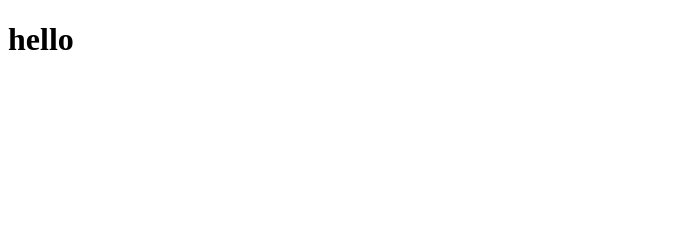
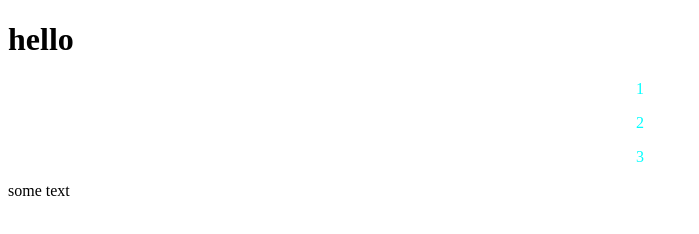
Before and after one commit to DarkSence/gittest, a plain HTML site: page index.html in a window 1280 px wide. Shown: the whole page, without its empty margins (0-699 px from the left). Drawn offline with Linux system fonts and the light colour scheme.

Commit message:
third change

```diff
--- a/css/style.css
+++ b/css/style.css
@@ -3,3 +3,8 @@
 	text-align: center;
 
 }
+.text{
+	margin: 20px;
+	padding: 40px;
+	font-style: 50px;
+}
--- a/index.html
+++ b/index.html
@@ -9,8 +9,13 @@
 </head>
 <body>
 	<h1>hello</h1>
-	<p class="item"><span class="1"></span></p>
-	<p class="item"><span class="2"></span></p>
-	<p class="item"><span class="3"></span></p>
+	<p class="item"><span class="text">1</span></p>
+	<p class="item"><span class="text">2</span></p>
+	<p class="item"><span class="text">3</span></p>
+	<div class="container">
+		<div class="row">
+			<div class="col-12">some text</div>
+		</div>
+	</div>
 </body>
 </html>
```
